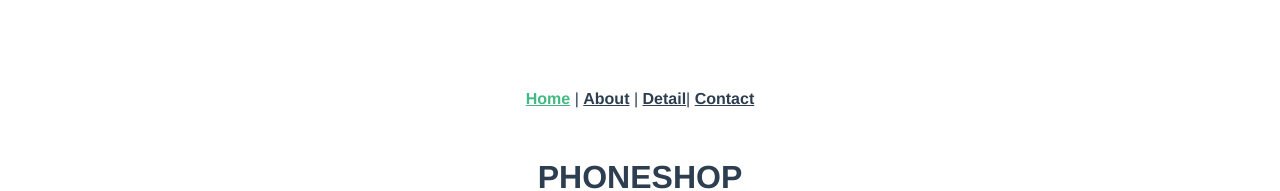
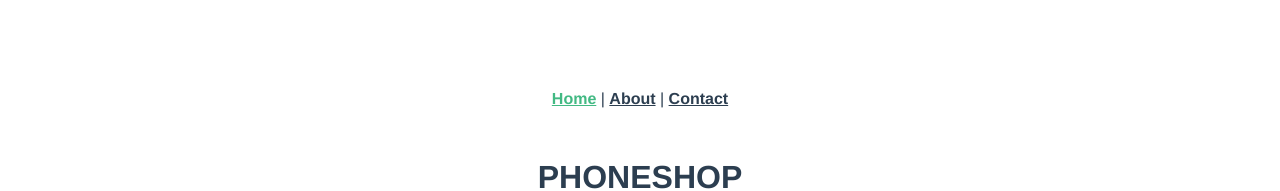
Before and after one commit to janjakg/phonshop, a Vue app: page / in a window 1280 px wide. Shown: the top 191 px of the page. Built offline with nearby package versions, Linux system fonts and the light colour scheme.

Commit message:
suppression onglet détail

```diff
--- a/src/App.vue
+++ b/src/App.vue
@@ -3,7 +3,6 @@
     <div id="nav">
       <router-link to="/">Home</router-link> |
       <router-link to="/about">About</router-link> |
-      <router-link to="/detail">Detail</router-link>|
       <router-link to="/contact">Contact</router-link>
     </div>
     <router-view/>
```
